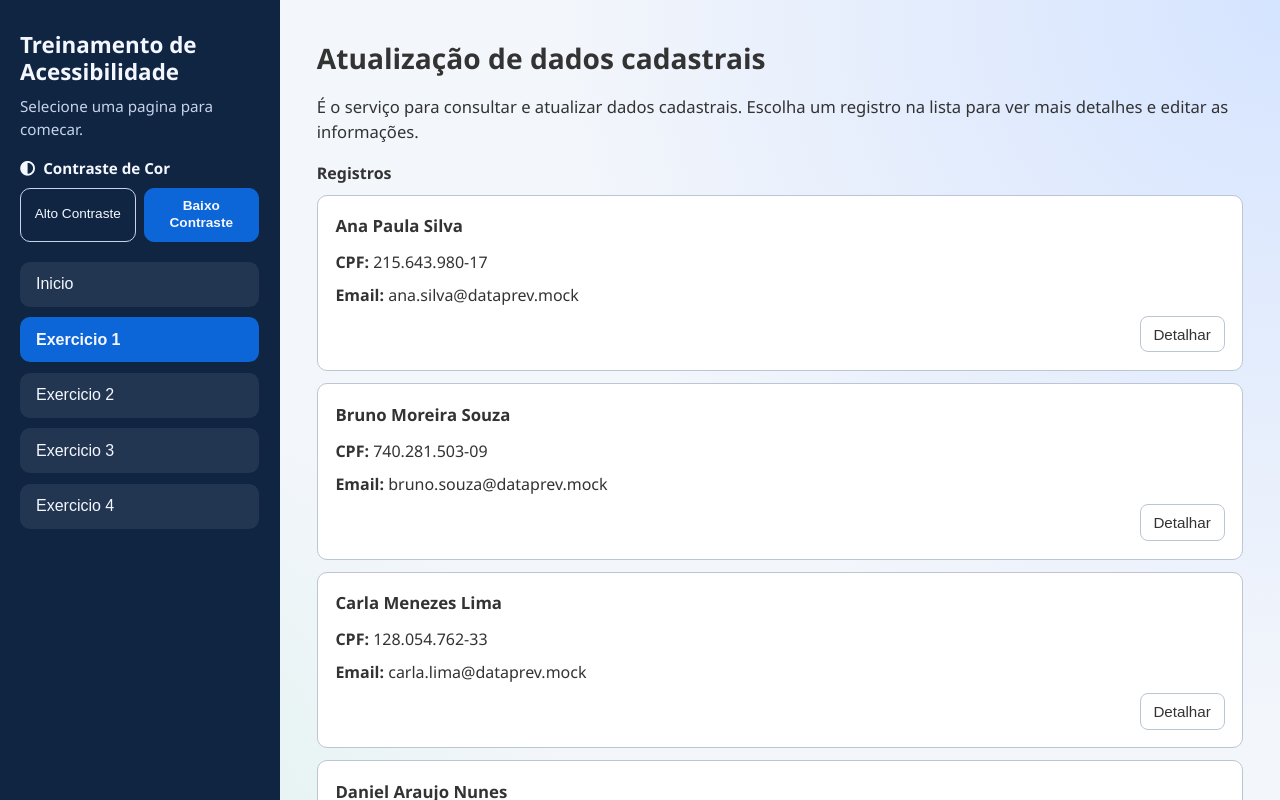
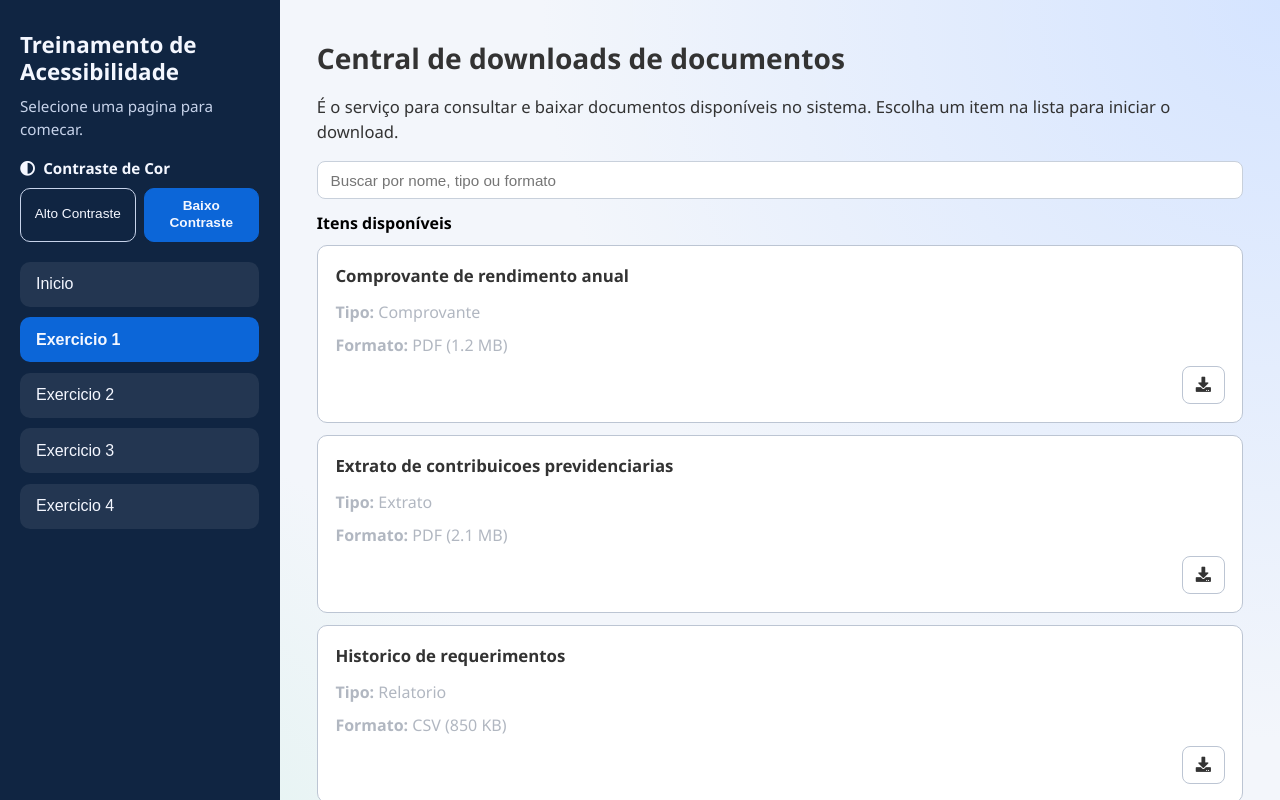
Before and after one commit to Rudigus/Treinamento-Acessibilidade, a React (Vite) app: page / in a window 1280 px wide. Both pictures are taken after a click on the button "Exercicio 1". Shown: the top 800 px of the page. Built offline with nearby package versions, Linux system fonts and the light colour scheme; a web font is replaced by a local one.

Commit message:
Adicionando erros propositais no exercicio 1

```diff
--- a/src/componentes/Menu.css
+++ b/src/componentes/Menu.css
@@ -3,6 +3,11 @@
   color: var(--cor-menu-texto);
   padding: 2rem 1.25rem;
   border-right: 1px solid transparent;
+  position: sticky;
+  top: 0;
+  align-self: start;
+  height: 100vh;
+  overflow-y: auto;
   transition: background-color 0.25s ease, color 0.25s ease;
 }
 
@@ -129,6 +134,9 @@ body[data-theme='dark'] .menu__botao-navegacao.esta-ativo {
 
 @media (max-width: 900px) {
   .menu {
+    position: static;
+    height: auto;
+    overflow: visible;
     padding: 1.2rem 1rem;
   }
 
--- a/src/paginas/Exercicio1/Exercicio1.css
+++ b/src/paginas/Exercicio1/Exercicio1.css
@@ -1,5 +1,6 @@
 .pagina-exercicio-1 {
-    max-width: 980px;
+    width: 100%;
+    max-width: none;
     display: flex;
     flex-direction: column;
     gap: 1rem;
@@ -20,12 +21,27 @@
     width: 100%;
 }
 
+.pagina-exercicio-1 .filtros-rapidos {
+    margin-bottom: 0.75rem;
+}
+
+.pagina-exercicio-1 .filtros-rapidos input {
+    width: 100%;
+    border: 1px solid #c8d0db;
+    border-radius: 8px;
+    padding: 0.6rem 0.8rem;
+    font-size: 0.95rem;
+}
+
 .pagina-exercicio-1 .titulo-secao {
     margin: 0 0 0.6rem;
     font-size: 1rem;
+    font-weight: 700;
+    color: #000000;
 }
 
 .pagina-exercicio-1 .lista-registros {
+    width: 100%;
     margin: 0;
     padding: 0;
     list-style: none;
@@ -49,6 +65,10 @@
     line-height: 1.5;
 }
 
+.pagina-exercicio-1 .card-registro .texto-secundario {
+    color: #b1b7c1;
+}
+
 .pagina-exercicio-1 .card-registro__nome {
     margin: 0 0 0.2rem;
     font-size: 1.05rem;
@@ -64,6 +84,11 @@
     background: transparent;
     color: inherit;
     cursor: pointer;
+    display: inline-flex;
+    align-items: center;
+    justify-content: center;
+    min-width: 42px;
+    min-height: 38px;
 }
 
 .pagina-exercicio-1 .card-registro.esta-selecionado {
@@ -88,6 +113,10 @@ body[data-theme='dark'] .pagina-exercicio-1 .card-registro {
     background: #000000;
 }
 
+body[data-theme='dark'] .pagina-exercicio-1 .card-registro .texto-secundario {
+    color: #626874;
+}
+
 body[data-theme='dark'] .pagina-exercicio-1 .card-registro.esta-selecionado,
 body[data-theme='dark'] .pagina-exercicio-1 .card-registro.esta-selecionado .botao-detalhar {
     border-color: #fff333;
--- a/src/paginas/Exercicio1/Exercicio1.jsx
+++ b/src/paginas/Exercicio1/Exercicio1.jsx
@@ -1,43 +1,52 @@
 import { useState } from 'react'
 import './Exercicio1.css'
-import { REGISTROS_MOCK } from './mock/registrosMock.js'
+import { ITENS_DOWNLOAD_MOCK } from './mock/registrosMock.js'
 
 function Exercicio1() {
   const [idSelecionado, setIdSelecionado] = useState(null)
 
   return (
     <section className="pagina-exercicio-1" aria-labelledby="titulo-exercicio-1">
-      <h2 id="titulo-exercicio-1">Atualização de dados cadastrais</h2>
+      <h2 id="titulo-exercicio-1">Central de downloads de documentos</h2>
       <span className="subtitulo-pagina">
-        É o serviço para consultar e atualizar dados cadastrais. Escolha um
-        registro na lista para ver mais detalhes e editar as informações.
+        É o serviço para consultar e baixar documentos disponíveis no sistema.
+        Escolha um item na lista para iniciar o download.
       </span>
 
       <div className="painel-crud">
-        <section aria-label="Lista de registros">
-          <h3 className="titulo-secao">Registros</h3>
+        <div className="filtros-rapidos">
+          <input type="text" placeholder="Buscar por nome, tipo ou formato" />
+        </div>
+
+        <section aria-label="Lista de itens para download">
+          <h4 className="titulo-secao">Itens disponíveis</h4>
           <ul className="lista-registros">
-            {REGISTROS_MOCK.map((registro) => {
-              const estaSelecionado = registro.id === idSelecionado
+            {ITENS_DOWNLOAD_MOCK.map((item) => {
+              const estaSelecionado = item.id === idSelecionado
 
               return (
-                <li key={registro.id}>
-                  <article className={`card-registro${estaSelecionado ? ' esta-selecionado' : ''}`}>
-                    <h4 className="card-registro__nome">{registro.nome}</h4>
-                    <p>
-                      <strong>CPF:</strong> {registro.cpf}
+                <li key={item.id}>
+                  <article
+                    id="card-registro"
+                    className={`card-registro${estaSelecionado ? ' esta-selecionado' : ''}`}
+                  >
+                    <h4 className="card-registro__nome">{item.nome}</h4>
+                    <p className="texto-secundario">
+                      <strong>Tipo:</strong> {item.tipo}
                     </p>
-                    <p>
-                      <strong>Email:</strong> {registro.email}
+                    <p className="texto-secundario">
+                      <strong>Formato:</strong> {item.formato} ({item.tamanho})
                     </p>
-                    <button
-                      type="button"
+                    <div
+                      role="button"
+                      tabIndex={0}
+                      aria-hidden="true"
                       className="botao-detalhar"
                       aria-pressed={estaSelecionado}
-                      onClick={() => setIdSelecionado(registro.id)}
+                      onClick={() => setIdSelecionado(item.id)}
                     >
-                      Detalhar
-                    </button>
+                      <i className="fas fa-download" aria-hidden="true" />
+                    </div>
                   </article>
                 </li>
               )
--- a/src/paginas/Exercicio1/mock/registrosMock.js
+++ b/src/paginas/Exercicio1/mock/registrosMock.js
@@ -1,30 +1,30 @@
-export const REGISTROS_MOCK = [
+export const ITENS_DOWNLOAD_MOCK = [
   {
     id: 1,
-    nome: 'Ana Paula Silva',
-    cpf: '215.643.980-17',
-    email: 'ana.silva@dataprev.mock',
-    telefone: '(61) 99911-1001',
+    nome: 'Comprovante de rendimento anual',
+    tipo: 'Comprovante',
+    formato: 'PDF',
+    tamanho: '1.2 MB',
   },
   {
     id: 2,
-    nome: 'Bruno Moreira Souza',
-    cpf: '740.281.503-09',
-    email: 'bruno.souza@dataprev.mock',
-    telefone: '(61) 99911-1002',
+    nome: 'Extrato de contribuicoes previdenciarias',
+    tipo: 'Extrato',
+    formato: 'PDF',
+    tamanho: '2.1 MB',
   },
   {
     id: 3,
-    nome: 'Carla Menezes Lima',
-    cpf: '128.054.762-33',
-    email: 'carla.lima@dataprev.mock',
-    telefone: '(61) 99911-1003',
+    nome: 'Historico de requerimentos',
+    tipo: 'Relatorio',
+    formato: 'CSV',
+    tamanho: '850 KB',
   },
   {
     id: 4,
-    nome: 'Daniel Araujo Nunes',
-    cpf: '682.915.304-70',
-    email: 'daniel.nunes@dataprev.mock',
-    telefone: '(61) 99911-1004',
+    nome: 'Carta de concessao de beneficio',
+    tipo: 'Comunicado',
+    formato: 'PDF',
+    tamanho: '1.7 MB',
   },
 ]
```
